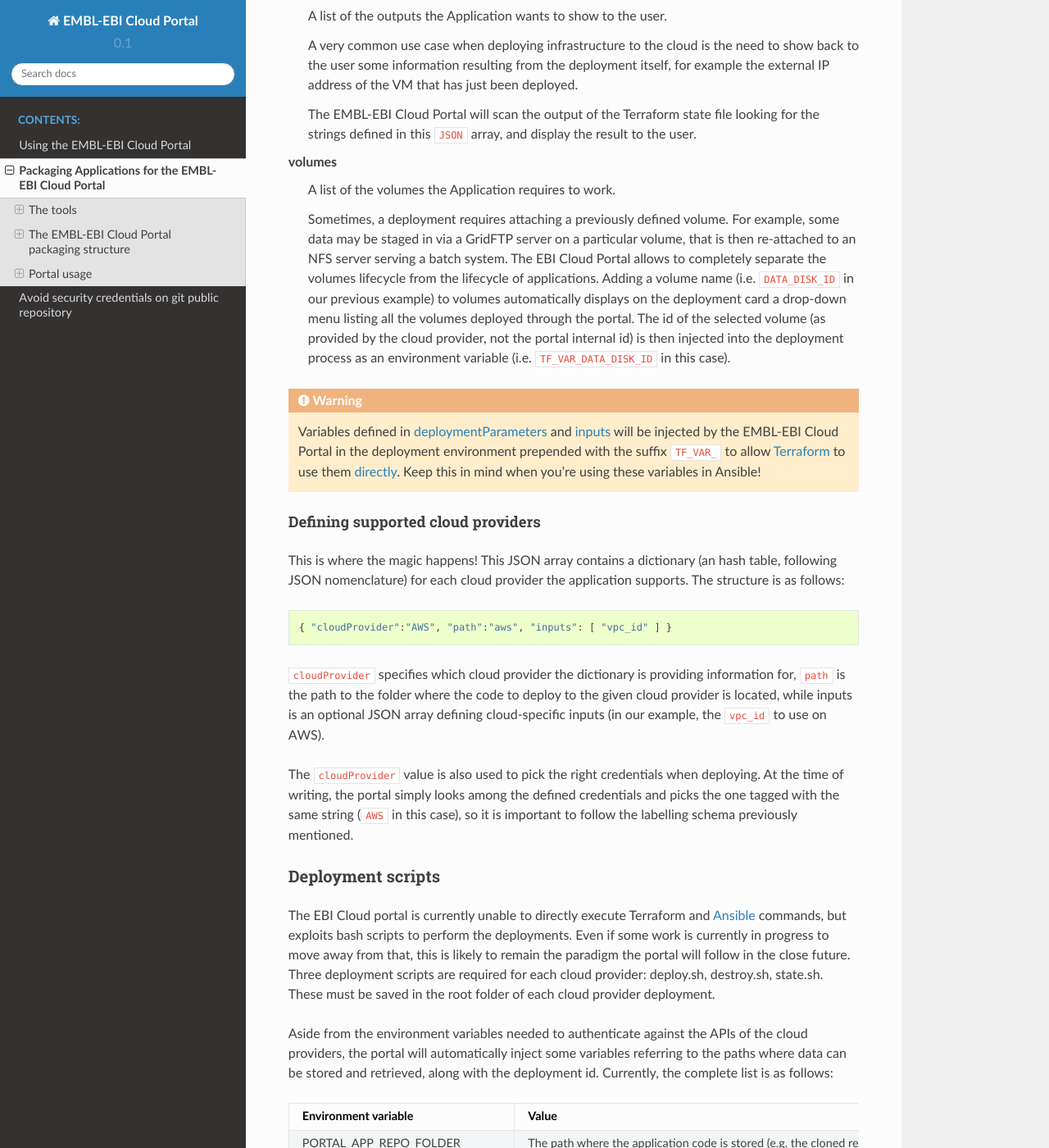
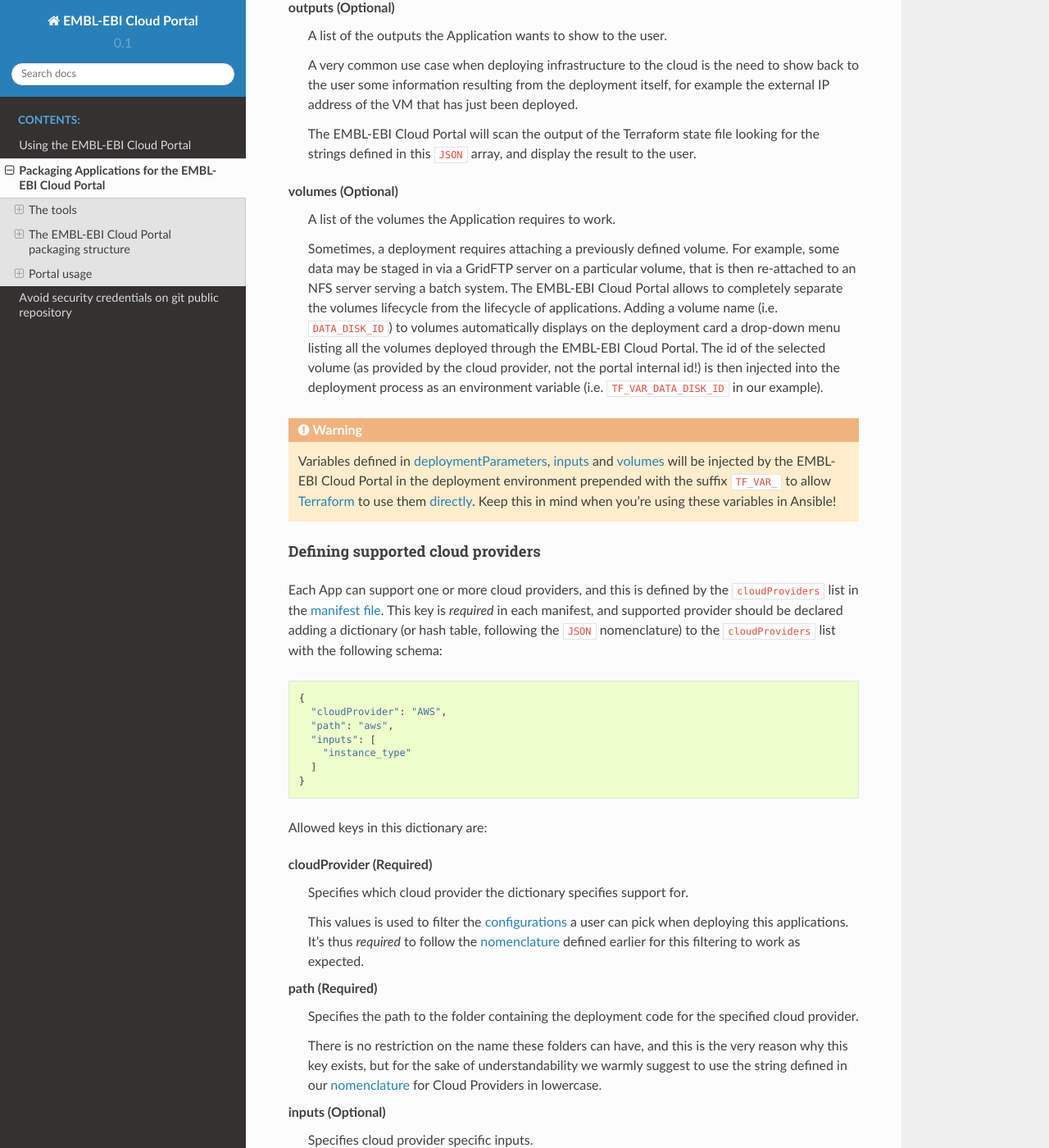
Before and after one commit to isabella232/cloud-portal-documentation, a Sphinx documentation site: the page built from docs/source/applications_packaging.rst, in a window 1280 px wide and 1400 px high, scrolled down 8123 px. Shown: the whole window at 82% size. Built offline with Sphinx 7.4.7 and the Read the Docs theme 2.0.0, drawn with Linux system fonts in a browser that asks for light colours; some of the changed text lies outside the part shown.

Commit message:
Add cloud provider support docs

```diff
--- a/docs/source/applications_packaging.rst
+++ b/docs/source/applications_packaging.rst
@@ -123,11 +123,12 @@
 of them having its own strong and weak points. We’ve eventually chosen
 |ansible| as the configuration management system for the |project_name|
 deployments for several reasons:
-  - configuration is written in `YAML <https://en.wikipedia.org/wiki/YAML>`_,
-    an *easy-to-read* and *easy-to-write* language.
-  - the learning curve is very gentle, and most bash scripts can be easily mapped
-    (and improved!) in Ansible tasks.
-  - it doesn't require any agent on the target VMs, only SSH access.
+
+- configuration is written in `YAML <https://en.wikipedia.org/wiki/YAML>`_,
+  an *easy-to-read* and *easy-to-write* language.
+- the learning curve is very gentle, and most bash scripts can be easily mapped
+  (and improved!) in Ansible tasks.
+- it doesn't require any agent on the target VMs, only SSH access.
 
 After a set of resources is created by |terraform|, |ansible| can take over
 and apply the configuration changes (i.e. install packages, update configuration
@@ -387,26 +388,29 @@
 While many of the fields are self-explanatory, here's a run down of all of them:
 
 
-applicationName
-  The name of the application packaged in the git repo. As users can have many applications
+applicationName (Required)
+  The name of the application packaged in the git repo.
+
+  As users can have many applications
   in their Registries, going for a descriptive name is a good approach (``some server`` isn't
   going to get you far!).
 
-contactEmail
+contactEmail (Required)
   The email address of the person (or group) in charge of maintaining the Application
-  and provide support for it.
+  and provide support for it. *Mandatory*
 
-about
-  A *very* short description on what the Application does. This will be displayed
-  below the title in the App card in the Repository.
+about (Required)
+  A *very* short description on what the Application does. *Mandatory*
 
-version
+  This will be displayed below the title in the App card within the Repository.
+
+version (Required)
   The current version of the application. As for the ``about`` field, the ``version``
   is displayed in the App card in the Repository.
 
-.. _deploymentParameters:
+.. _manifest-deploymentParameters:
 
-deploymentParameters
+deploymentParameters (Optional)
   A list of the Deployment Parameters for this app.
 
   Deployment parameters are all those parameter that *do not* change between
@@ -414,34 +418,35 @@
   name (or id) of the external network in an Openstack cloud depends on the cloud
   itself, but is always the same when deploying to a given cloud. It thus makes
   sense to separate these parameters from deployment-dependent parameters (see
-  :ref:`inputs <inputs>` for those) to save the user the hassle to type them every time.
+  :ref:`inputs <manifest-inputs>` for those) to save the user the hassle to type them every time.
 
 
   Variables defined here will be injected by the |project_name| in the deployment
   environment prepended with the suffix ``TF_VAR_`` to allow |terraform| to use
   them `directly <https://www.terraform.io/docs/configuration/variables.html#environment-variables.>`_.
   Values for the ``deploymentParameters`` variables are sourced at deployment time
-  from the :ref:`Deployment Parameters` referenced in the :ref:`Configuration` the
-  user picks.
+  from the :ref:`Deployment Parameters` referenced in the :ref:`configuration <Configuration>`
+  the user picks.
 
-.. _inputs:
+.. _manifest-inputs:
 
-inputs
+inputs (Optional)
   A list of the inputs required by the Application.
 
   In this particular case the `disk_image` (also called **image name**) to be
   used when creating the virtual machine. Inputs should preferred over
-  :ref:`deploymentParameters <deploymentParameters>` when their value needs to *change* at each deployment.
+  :ref:`deploymentParameters <manifest-deploymentParameters>` when their value needs to *change*
+  at each deployment.
   In our case, the base disk will be different each time the user wants to deploy
   a different OS (CentOS, Ubuntu, BioLinux,...) so it makes sense to keep it as input.
 
   Input fields will be shown by the |project_name| for each of the `inputs`
   defined in the manifest to to allow users to customise the deployment behaviour.
-  As for the :ref:`deploymentParameters <deploymentParameters>`, all the values will
+  As for the :ref:`deploymentParameters <manifest-deploymentParameters>`, all the values will
   be injected as environment variables with the ``TF_VAR`` prefix.
 
 
-outputs
+outputs (Optional)
   A list of the outputs the Application wants to show to the user.
 
   A very common use case when deploying infrastructure to the cloud is the need
@@ -451,52 +456,79 @@
   The |project_name| will scan the output of the Terraform state file looking
   for the strings defined in this ``JSON`` array, and display the result to the user.
 
-volumes
+.. _manifest-volumes:
+
+volumes (Optional)
   A list of the volumes the Application requires to work.
 
   Sometimes, a deployment requires attaching a previously defined volume.
   For example, some data may be staged in via a GridFTP server on a
   particular volume, that is then re-attached to an NFS server serving a
-  batch system. The EBI Cloud Portal allows to completely separate the
+  batch system. The |project_name| allows to completely separate the
   volumes lifecycle from the lifecycle of applications. Adding a volume
-  name (i.e. ``DATA_DISK_ID`` in our previous example) to volumes
-  automatically displays on the deployment card a drop-down menu listing
-  all the volumes deployed through the portal. The id of the selected
-  volume (as provided by the cloud provider, not the portal internal id)
-  is then injected into the deployment process as an environment variable
-  (i.e. ``TF_VAR_DATA_DISK_ID`` in this case).
+  name (i.e. ``DATA_DISK_ID``) to volumes automatically displays on the
+  deployment card a drop-down menu listing all the volumes deployed through the
+  |project_name|. The id of the selected volume (as provided by the cloud provider,
+  not the portal internal id!) is then injected into the deployment process as
+  an environment variable (i.e. ``TF_VAR_DATA_DISK_ID`` in our example).
 
 .. warning::
-    Variables defined in :ref:`deploymentParameters <deploymentParameters>` and
-    :ref:`inputs <inputs>` will be injected by the |project_name| in the deployment
-    environment prepended with the suffix ``TF_VAR_`` to allow |terraform| to use
-    them `directly <https://www.terraform.io/docs/configuration/variables.html#environment-variables.>`_.
+    Variables defined in :ref:`deploymentParameters <manifest-deploymentParameters>`,
+    :ref:`inputs <manifest-inputs>` and :ref:`volumes <manifest-volumes>` will be injected by the
+    |project_name| in the deployment environment prepended with the suffix ``TF_VAR_``
+    to allow |terraform| to use them `directly <https://www.terraform.io/docs/configuration/variables.html#environment-variables.>`_.
     Keep this in mind when you're using these variables in Ansible!
 
 
 Defining supported cloud providers
 ^^^^^^^^^^^^^^^^^^^^^^^^^^^^^^^^^^
 
-
-This is where the magic happens! This JSON array contains a dictionary
-(an hash table, following JSON nomenclature) for each cloud provider the
-application supports. The structure is as follows:
+Each App can support one or more cloud providers, and this is defined by the
+``cloudProviders`` list in the :ref:`manifest file <manifest-file>`. This key
+is *required* in each manifest, and supported provider should be declared adding
+a dictionary (or hash table, following the ``JSON`` nomenclature) to the ``cloudProviders``
+list with the following schema:
 
 ::
 
-    { "cloudProvider":"AWS", "path":"aws", "inputs": [ "vpc_id" ] }
+  {
+    "cloudProvider": "AWS",
+    "path": "aws",
+    "inputs": [
+      "instance_type"
+    ]
+  }
 
-``cloudProvider`` specifies which cloud provider the dictionary is
-providing information for, ``path`` is the path to the folder where the
-code to deploy to the given cloud provider is located, while inputs is
-an optional JSON array defining cloud-specific inputs (in our example,
-the ``vpc_id`` to use on AWS).
+Allowed keys in this dictionary are:
 
-The ``cloudProvider`` value is also used to pick the right credentials
-when deploying. At the time of writing, the portal simply looks among
-the defined credentials and picks the one tagged with the same string
-(``AWS`` in this case), so it is important to follow the labelling
-schema previously mentioned.
+cloudProvider (Required)
+  Specifies which cloud provider the dictionary specifies support for.
+
+  This values is used to filter the :ref:`configurations <Configuration>` a user
+  can pick when deploying this applications. It's thus *required* to follow the
+  :ref:`nomenclature <cloud-providers>` defined earlier for this filtering to
+  work as expected.
+
+path (Required)
+  Specifies the path to the folder containing the deployment code for the
+  specified cloud provider.
+
+  There is no restriction on the name these folders can have, and this is the
+  very reason why this key exists, but for the sake of understandability we
+  warmly suggest to use the string defined in our :ref:`nomenclature <cloud-providers>`
+  for Cloud Providers in lowercase.
+
+inputs (Optional)
+  Specifies cloud provider specific inputs.
+
+  These inputs will be only shown when the users decides to deploy the App in
+  this cloud provider. The |project_name| will merge them with the
+  :ref:`generic inputs <manifest-inputs>` and ask the user to provide values
+  during the deployment process.
+
+.. note::
+    At the time of writing, the |project_name| doesn't support cloud provider
+    specific :ref:`deploymentParameters <manifest-deploymentParameters>`.
 
 .. _deployment-scripts:
 
```
